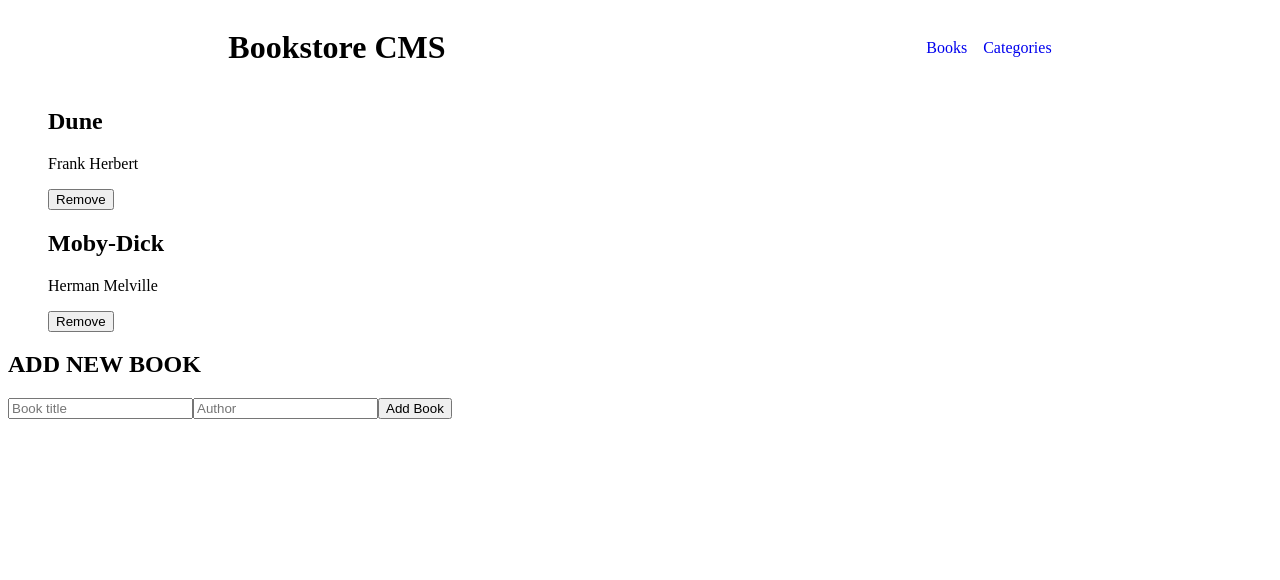
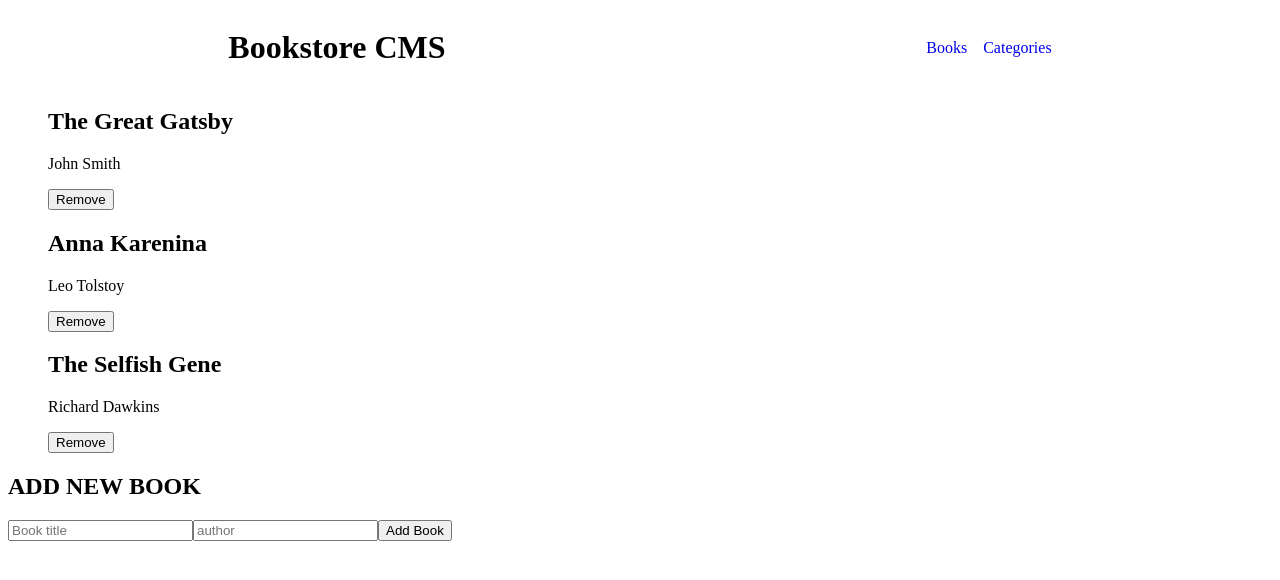
Before and after one commit to tamoorsaeed22/book-store-react, a React (Create React App) app: page / in a window 1280 px wide. Shown: the top 580 px of the page. Built offline with nearby package versions, Linux system fonts and the light colour scheme.

Commit message:
Add props , dispatch and connect React and Redux.

```diff
--- a/src/components/addNewBook.js
+++ b/src/components/addNewBook.js
@@ -1,11 +1,46 @@
+import { useDispatch } from 'react-redux';
+import { useState } from 'react';
+import { addBook } from '../redux/books/booksSlice';
+
 export default function AddNewBook() {
+  const [values, setValue] = useState({});
+  const dispatch = useDispatch();
+
+  function handleChange(e) {
+    const { name } = e.target;
+    const { value } = e.target;
+    setValue((values) => ({
+      ...values, item_id: crypto.randomUUID(), [name]: value,
+    }));
+  }
+
+  function handleSubmit(e) {
+    e.preventDefault();
+    dispatch(addBook(values));
+    setValue({});
+  }
+
   return (
     <section>
       <h2>ADD NEW BOOK</h2>
       <form>
-        <input type="text" name="book-title" placeholder="Book title" />
-        <input type="text" name="author" placeholder="Author" />
-        <button type="submit">Add Book</button>
+        <input
+          value={values.title || ''}
+          type="text"
+          name="title"
+          placeholder="Book title"
+          onChange={handleChange}
+        />
+
+        <input
+          value={values.author || ''}
+          type="text"
+          name="author"
+          placeholder="author"
+          onChange={handleChange}
+        />
+
+        <button type="submit" onClick={handleSubmit}>Add Book</button>
       </form>
     </section>
   );
--- a/src/components/book.js
+++ b/src/components/book.js
@@ -1,13 +1,12 @@
-import React from 'react';
 import PropTypes from 'prop-types';
 
-export default function Book({ title, author }) {
+export default function Book({ title, author, removeBook }) {
   return (
     <div className="wrapper">
       <div>
         <h2>{title}</h2>
         <p>{author}</p>
-        <button type="button">Remove</button>
+        <button type="button" onClick={removeBook}>Remove</button>
       </div>
     </div>
   );
@@ -16,4 +15,5 @@
 Book.propTypes = {
   title: PropTypes.string.isRequired,
   author: PropTypes.string.isRequired,
+  removeBook: PropTypes.func.isRequired,
 };
--- a/src/components/booksList.js
+++ b/src/components/booksList.js
@@ -1,10 +1,22 @@
+import { useSelector, useDispatch } from 'react-redux';
+import { removeBook } from '../redux/books/booksSlice';
 import Book from './book';
 
 export default function BooksList() {
+  const books = useSelector((state) => state.books.value);
+  const dispatch = useDispatch();
+
   return (
     <ul style={{ listStyle: 'none' }}>
-      <li><Book title="Dune" author="Frank Herbert" /></li>
-      <li><Book title="Moby-Dick" author="Herman Melville" /></li>
+      {books.map((book) => (
+        <li key={book.item_id}>
+          <Book
+            title={book.title}
+            author={book.author}
+            removeBook={() => dispatch(removeBook(book.item_id))}
+          />
+        </li>
+      ))}
     </ul>
   );
 }
--- a/src/redux/books/booksSlice.js
+++ b/src/redux/books/booksSlice.js
@@ -1,7 +1,26 @@
 import { createSlice } from '@reduxjs/toolkit';
 
 const initialState = {
-  books: [],
+  value: [
+    {
+      item_id: 'item1',
+      title: 'The Great Gatsby',
+      author: 'John Smith',
+      category: 'Fiction',
+    },
+    {
+      item_id: 'item2',
+      title: 'Anna Karenina',
+      author: 'Leo Tolstoy',
+      category: 'Fiction',
+    },
+    {
+      item_id: 'item3',
+      title: 'The Selfish Gene',
+      author: 'Richard Dawkins',
+      category: 'Nonfiction',
+    },
+  ],
 };
 
 export const booksSlice = createSlice({
@@ -9,10 +28,10 @@
   initialState,
   reducers: {
     addBook: (state, action) => {
-      state.books.push(action.payload);
+      state.value.push(action.payload);
     },
     removeBook: (state, action) => {
-      state.books = state.books.filter((book) => book.id !== action.payload);
+      state.value = state.value.filter((book) => book.item_id !== action.payload);
     },
   },
 });
```
